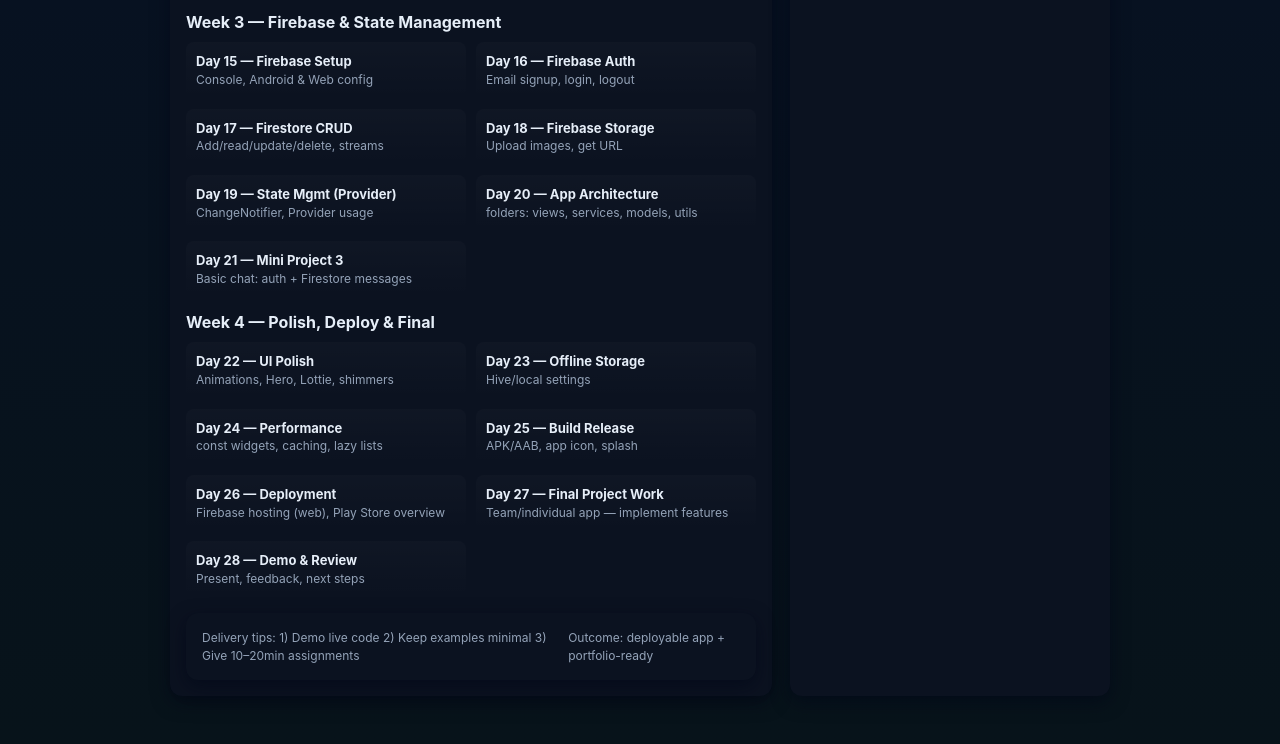
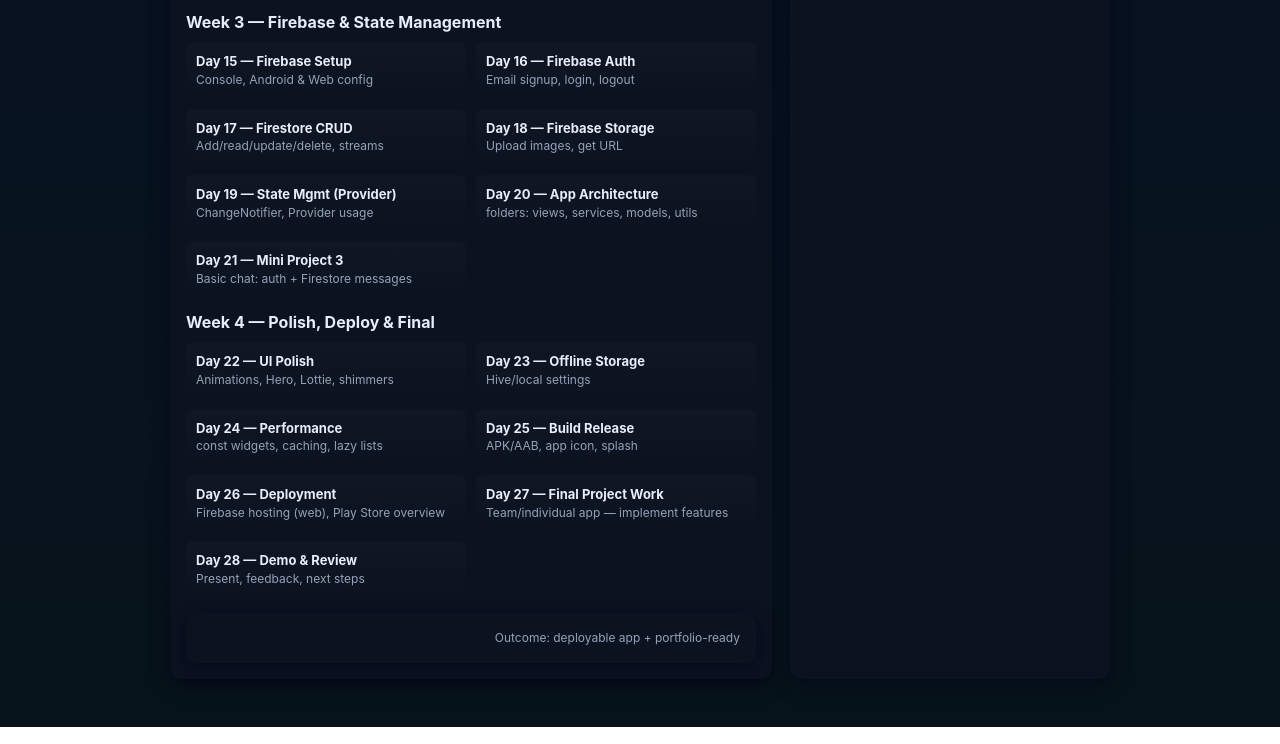
Before and after one commit to ujjwalxsrivastav/lectureplanflutter, a plain HTML site: page index.html in a window 1280 px wide. Shown: the part 741-1485 px from the top of the page. Drawn offline with Linux system fonts and the light colour scheme.

Commit message:
Update index.html

```diff
--- a/index.html
+++ b/index.html
@@ -95,7 +95,7 @@
         </section>
 
         <footer class="card" style="margin-top:16px;display:flex;gap:12px;align-items:center;justify-content:space-between">
-          <div class="small">Delivery tips: 1) Demo live code 2) Keep examples minimal 3) Give 10–20min assignments</div>
+          <div class="small"></div>
           <div class="small">Outcome: deployable app + portfolio-ready</div>
         </footer>
       </main>
```
